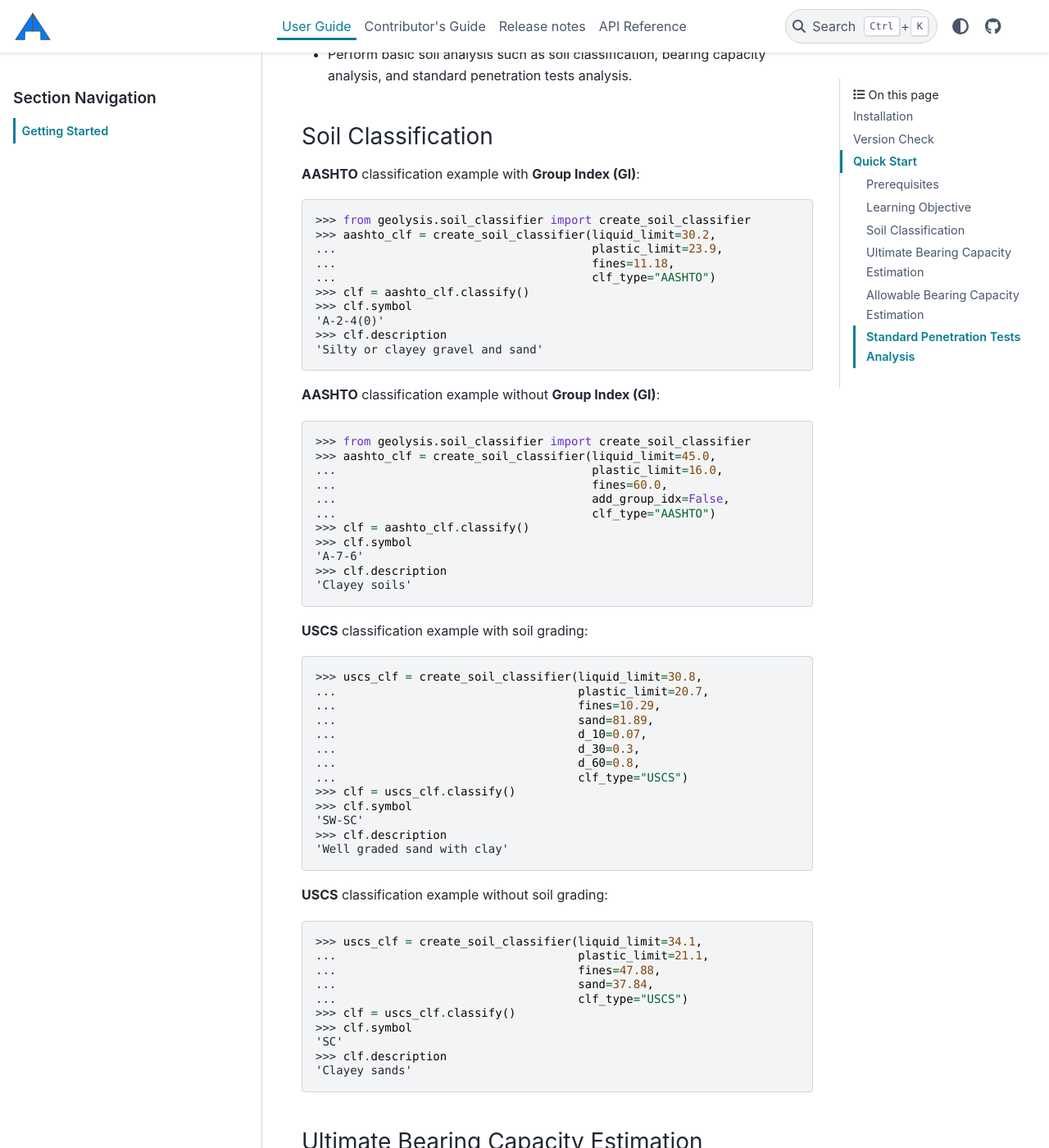
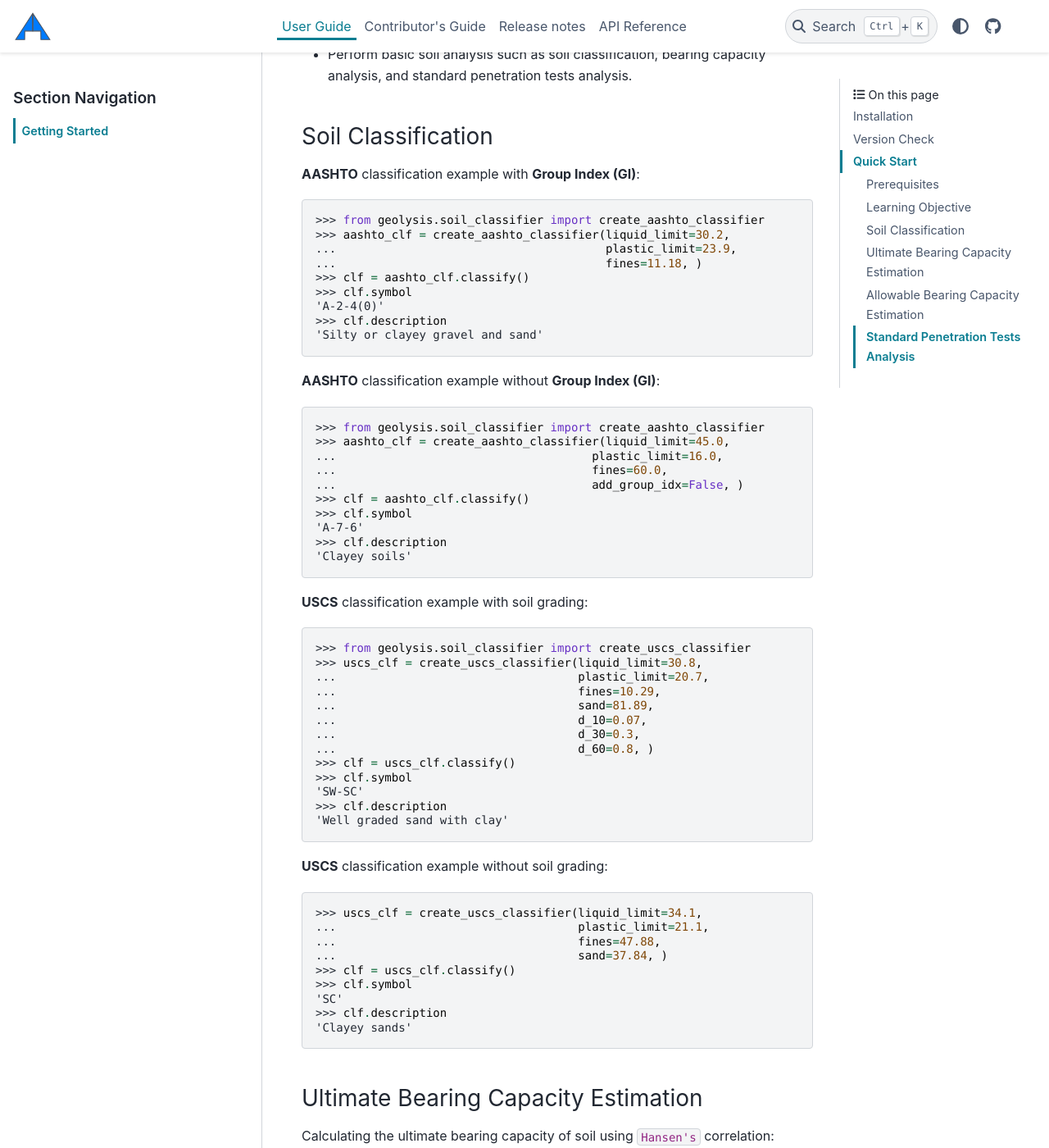
Before and after one commit to patrickboateng/geolysis, a Sphinx documentation site: the page built from docs/user_guide/getting_started.rst, in a window 1280 px wide and 1400 px high, scrolled down 1232 px. Shown: the whole window at 82% size. Built offline with Sphinx 7.4.7 and the PyData theme 0.15.4, drawn with Linux system fonts in a browser that asks for light colours; nearby versions of some CDN libraries; cross-references to code outside the pages are shown as plain code.

Commit message:
updated code examples to remove breaking changes

```diff
--- a/docs/user_guide/getting_started.rst
+++ b/docs/user_guide/getting_started.rst
@@ -62,11 +62,10 @@ Soil Classification
 
 **AASHTO** classification example with **Group Index (GI)**:
 
->>> from geolysis.soil_classifier import create_soil_classifier
->>> aashto_clf = create_soil_classifier(liquid_limit=30.2,
-...                                     plastic_limit=23.9,
-...                                     fines=11.18,
-...                                     clf_type="AASHTO")
+>>> from geolysis.soil_classifier import create_aashto_classifier
+>>> aashto_clf = create_aashto_classifier(liquid_limit=30.2,
+...                                       plastic_limit=23.9,
+...                                       fines=11.18, )
 >>> clf = aashto_clf.classify()
 >>> clf.symbol
 'A-2-4(0)'
@@ -76,12 +75,11 @@ Soil Classification
 
 **AASHTO** classification example without **Group Index (GI)**:
 
->>> from geolysis.soil_classifier import create_soil_classifier
->>> aashto_clf = create_soil_classifier(liquid_limit=45.0,
+>>> from geolysis.soil_classifier import create_aashto_classifier
+>>> aashto_clf = create_aashto_classifier(liquid_limit=45.0,
 ...                                     plastic_limit=16.0,
 ...                                     fines=60.0,
-...                                     add_group_idx=False,
-...                                     clf_type="AASHTO")
+...                                     add_group_idx=False, )
 >>> clf = aashto_clf.classify()
 >>> clf.symbol
 'A-7-6'
@@ -90,14 +88,14 @@ Soil Classification
 
 **USCS** classification example with soil grading:
 
->>> uscs_clf = create_soil_classifier(liquid_limit=30.8,
+>>> from geolysis.soil_classifier import create_uscs_classifier
+>>> uscs_clf = create_uscs_classifier(liquid_limit=30.8,
 ...                                   plastic_limit=20.7,
 ...                                   fines=10.29,
 ...                                   sand=81.89,
 ...                                   d_10=0.07,
 ...                                   d_30=0.3,
-...                                   d_60=0.8,
-...                                   clf_type="USCS")
+...                                   d_60=0.8, )
 >>> clf = uscs_clf.classify()
 >>> clf.symbol
 'SW-SC'
@@ -107,11 +105,10 @@ Soil Classification
 
 **USCS** classification example without soil grading:
 
->>> uscs_clf = create_soil_classifier(liquid_limit=34.1,
+>>> uscs_clf = create_uscs_classifier(liquid_limit=34.1,
 ...                                   plastic_limit=21.1,
 ...                                   fines=47.88,
-...                                   sand=37.84,
-...                                   clf_type="USCS")
+...                                   sand=37.84, )
 >>> clf = uscs_clf.classify()
 >>> clf.symbol
 'SC'
```
Also changed, not shown: docs/index.rst (+6 -8 lines).
